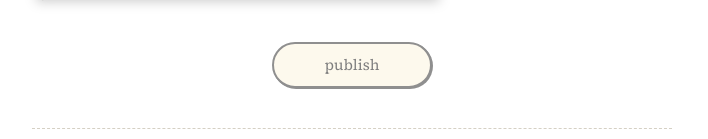
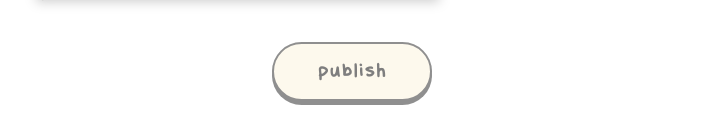
Before and after one commit to kyle-he/kyle-he.github.io, a SvelteKit app: page /notes in a window 1280 px wide. Shown: the part 610-749 px from the top of the page, without its empty margins (288-996 px from the left). Built offline with nearby package versions, Linux system fonts and the light colour scheme.

Commit message:
Add publish button

```diff
--- a/src/routes/notes/+page.svelte
+++ b/src/routes/notes/+page.svelte
@@ -646,7 +646,7 @@
     <div class="publish-row">
         <button
             type="button"
-            class="publish-button font-serif"
+            class="publish-button"
             on:click={publishNote}
             disabled={!canPublish}
         >
@@ -852,27 +852,34 @@
 
     .publish-button {
         min-width: 160px;
-        padding: 0.6rem 1.4rem;
+        padding: 0.7rem 1.4rem 0.5rem;
         border-radius: 999px;
         border: 2px solid #222;
         background: #fdf4dc;
-        font-size: 0.95rem;
+        font-family: "KyleHandwriting", ui-serif, system-ui;
+        font-size: 1.5rem;
         text-transform: lowercase;
-        box-shadow: 3px 3px 0 #222;
+        box-shadow: 0px 4px 0 #222;
         cursor: pointer;
         transition: transform 120ms ease, box-shadow 120ms ease, background-color 120ms ease, opacity 120ms ease;
     }
 
     .publish-button:hover:enabled {
         transform: translateY(-1px);
-        box-shadow: 4px 4px 0 #222;
+        box-shadow: 0px 8px 0 #222;
         background-color: #ffeec0;
+    }
+
+    .publish-button:active:enabled {
+        transform: translateY(2px);
+        box-shadow: 0px 2px 0 #222;
+        background-color: #ffe3a0;
     }
 
     .publish-button:disabled {
         opacity: 0.5;
         cursor: default;
-        box-shadow: 1px 1px 0 #222;
+        box-shadow: 0px 4px 0 #222;
     }
 
     /* --- deck --- */
```
